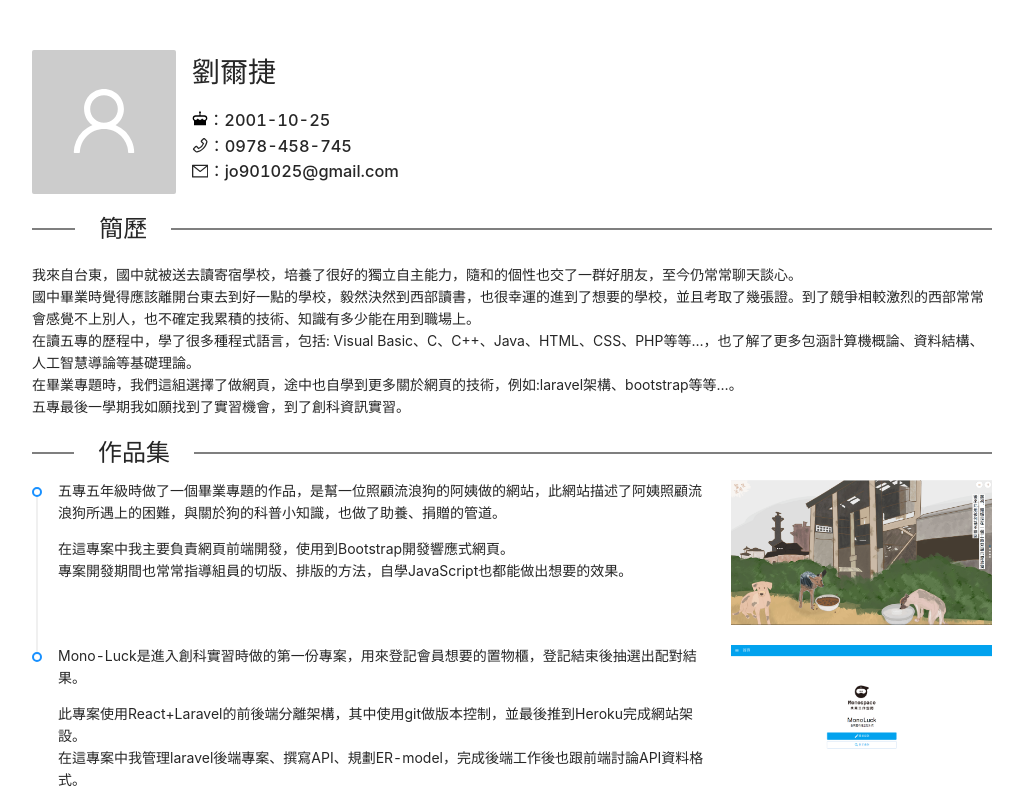
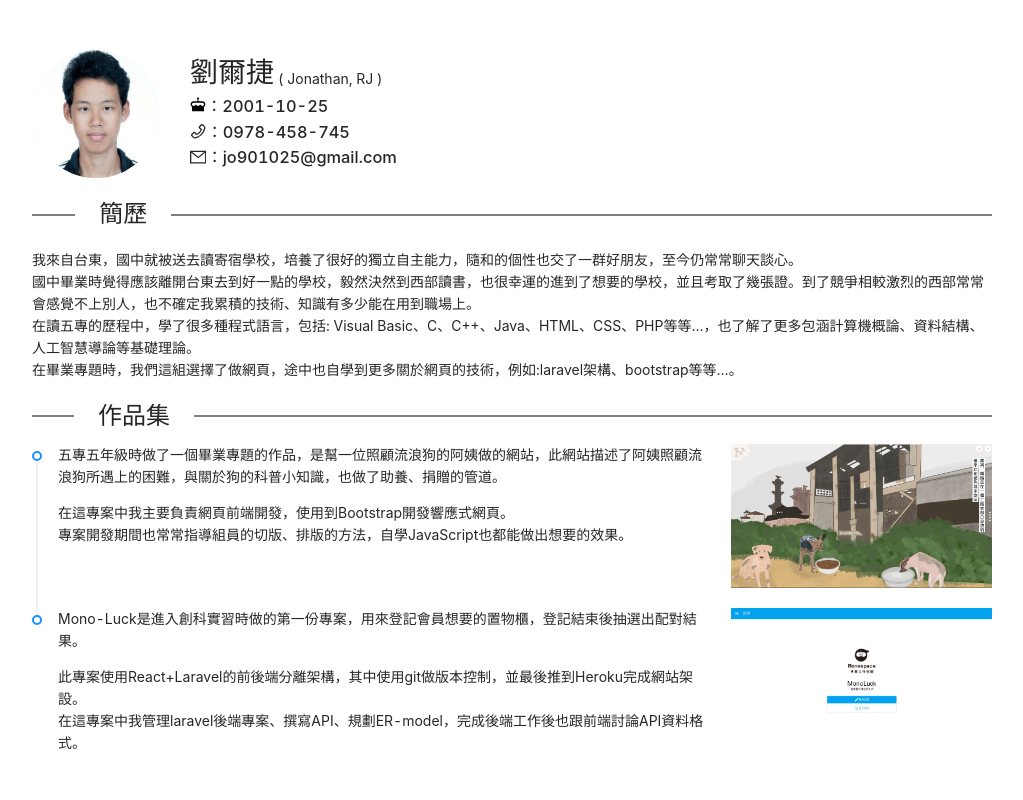
Before and after one commit to monosparta/Resume-RJ, a React (Create React App) app: page / in a window 1280 px wide. Shown: the top 800 px of the page, without its empty margins (128-1151 px from the left). Built offline with nearby package versions, Linux system fonts and the light colour scheme.

Commit message:
Completed BasicInfo

```diff
--- /dev/null
+++ b/src/Components/BasicInfo.js
@@ -0,0 +1,32 @@
+
+import { Avatar, Row, Col, } from "antd";
+import { UserOutlined, PhoneOutlined, MailOutlined } from "@ant-design/icons";
+import Cakeicon from "../Components/Cakeicon.js";
+function BasicInfo(porps) {
+  let data = porps.data;
+  return(
+  <Row gutter={[30, 16]}>
+    <Col>
+      <Avatar src={data.pic} size={128} icon={<UserOutlined />} />
+    </Col>
+    <Col>
+    <Row align="bottom">
+      <Col>
+      <h1 style={{margin:0}}>{data.name}</h1>
+    </Col>
+      <Col>
+      <p style={{margin:4}}>( {data.nickname} )</p>
+    </Col>
+
+    </Row>
+      <h3>
+        <Cakeicon></Cakeicon>：{data.birthday}<br></br>
+        <PhoneOutlined />
+        ：{data.phone}<br></br>
+        <MailOutlined />
+        ：{data.email}<br></br>
+      </h3>
+    </Col>
+  </Row>);
+}
+export default BasicInfo;
--- a/src/Page/Resume.js
+++ b/src/Page/Resume.js
@@ -1,12 +1,20 @@
 import React from "react";
-import { Avatar, Row, Col, Divider, Timeline } from "antd";
-import { UserOutlined, PhoneOutlined, MailOutlined } from "@ant-design/icons";
+import { Row, Col, Divider, Timeline } from "antd";
 import CollectionOfWorks from "../Components/CollectionOfWorks.js";
 import Content from "../Components/Content.js";
-import Cakeicon from "../Components/Cakeicon.js";
 import SkillList from "../Components/SkillList.js";
+import BasicInfo from "../Components/BasicInfo.js";
 import "antd/dist/antd.min.css";
 import "./Resume.css";
+
+const basic = {
+  pic: "./pic/head.png",
+  name: "劉爾捷",
+  nickname: "Jonathan, RJ",
+  birthday: "2001-10-25",
+  phone: "0978-458-745",
+  email: "jo901025@gmail.com",
+};
 
 const CV = [
   [
@@ -14,7 +22,6 @@ const CV = [
     "國中畢業時覺得應該離開台東去到好一點的學校，毅然決然到西部讀書，也很幸運的進到了想要的學校，並且考取了幾張證。到了競爭相較激烈的西部常常會感覺不上別人，也不確定我累積的技術、知識有多少能在用到職場上。",
     "在讀五專的歷程中，學了很多種程式語言，包括: Visual Basic、C、C++、Java、HTML、CSS、PHP等等…，也了解了更多包涵計算機概論、資料結構、人工智慧導論等基礎理論。",
     "在畢業專題時，我們這組選擇了做網頁，途中也自學到更多關於網頁的技術，例如:laravel架構、bootstrap等等…。",
-    "五專最後一學期我如願找到了實習機會，到了創科資訊實習。",
   ],
 ];
 const dog = [
@@ -58,21 +65,7 @@ const skillLists = [
 function App() {
   return (
     <div className="contaner">
-      <Row gutter={[16, 16]}>
-        <Col>
-          <Avatar shape="square" size={144} icon={<UserOutlined />} />
-        </Col>
-        <Col>
-          <h1>劉爾捷</h1>
-          <h3>
-            <Cakeicon></Cakeicon>：2001-10-25<br></br>
-            <PhoneOutlined />
-            ：0978-458-745<br></br>
-            <MailOutlined />
-            ：jo901025@gmail.com<br></br>
-          </h3>
-        </Col>
-      </Row>
+      <BasicInfo data={basic} />
 
       <Divider orientation="left" className="Divider" span>
         簡歷
@@ -98,7 +91,7 @@ function App() {
       <Row gutter={[16, 16]}>
         {skillLists.map((skillList) => {
           return (
-            <Col span={24} sm={{ span: 12 }} lg={{ span: 6 }} >
+            <Col span={24} sm={{ span: 12 }} lg={{ span: 6 }}>
               <SkillList title={skillList.title} skill={skillList.skill} />
             </Col>
           );
```
Also changed, not shown: public/pic/head.png (added).
